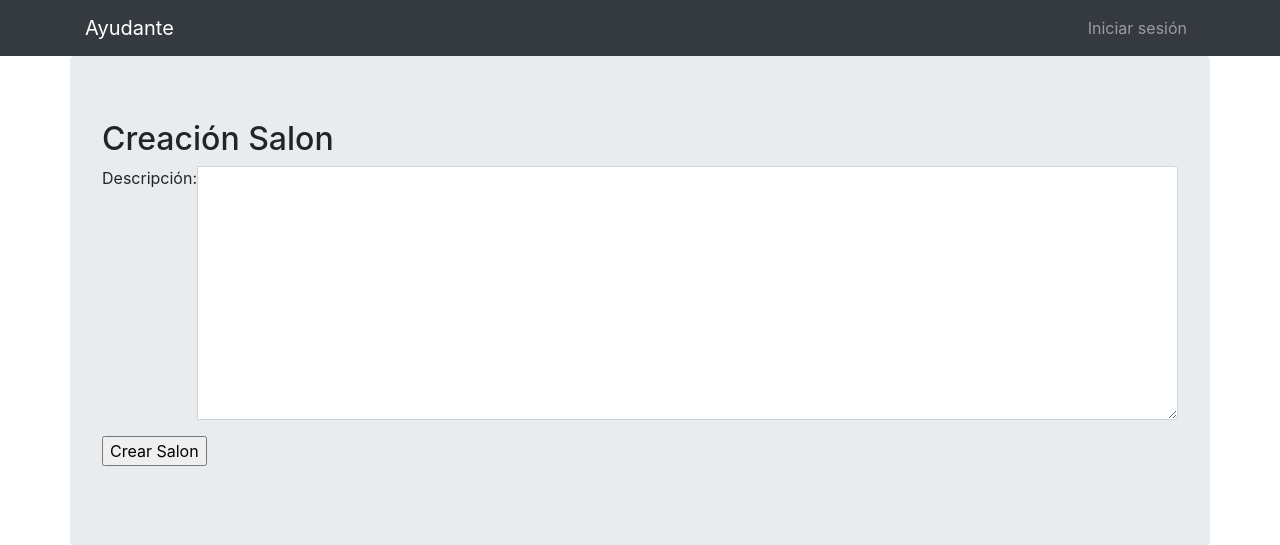
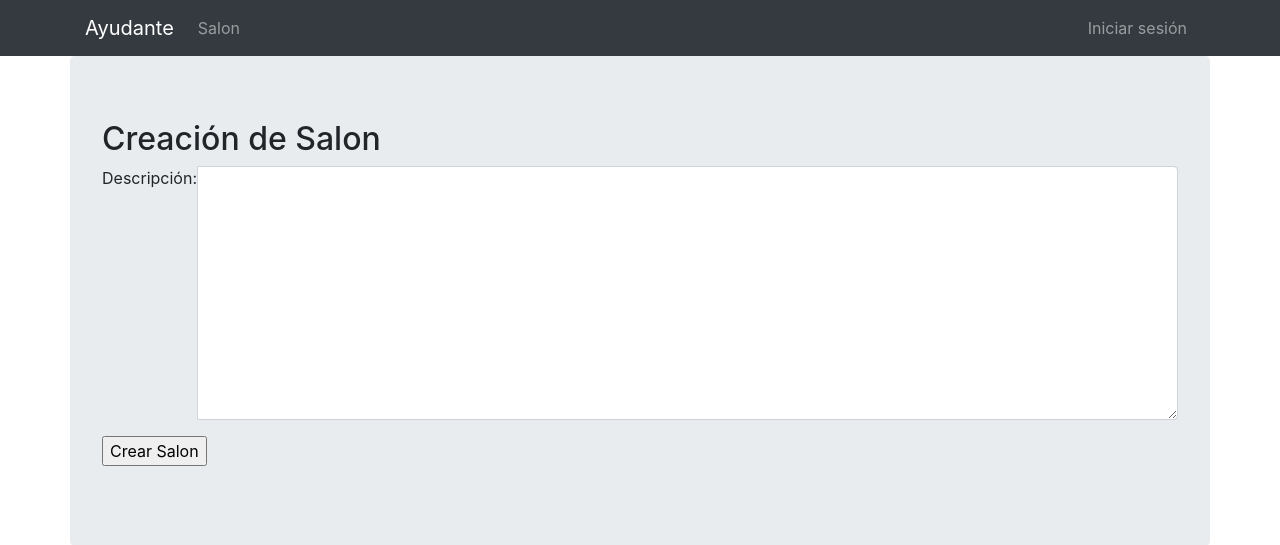
Before and after one commit to edwinhazel/Hackaton, a Django app: page /gestor/salon/crear/ in a window 1280 px wide. Shown: the top 545 px of the page. Run offline with Django 3.2, Linux system fonts and the light colour scheme; some libraries are stand-ins or nearby versions.

Commit message:
fixed home.html

```diff
--- a/Ayudante/Ayudante/templates/base.html
+++ b/Ayudante/Ayudante/templates/base.html
@@ -22,7 +22,9 @@
 
             <div class="collapse navbar-collapse" id="navbarSupportedContent">
                 <ul class="navbar-nav mr-auto">
-
+                    <li class="nav-item">
+                        <a class="nav-link" href="{% url 'gestor:create_salon' %}">Salon</a>
+                    </li>
                 </ul>
 
             </div>
--- a/Ayudante/gestor/templates/SalonCreate.html
+++ b/Ayudante/gestor/templates/SalonCreate.html
@@ -8,7 +8,7 @@
 
 {% load widget_tweaks %}
 
-<h2>Creación Salon</h2>
+<h2>Creación de Salon</h2>
 
 <form method="POST"> {% csrf_token %}
 
```
Also changed, not shown: Ayudante/db.sqlite3.
